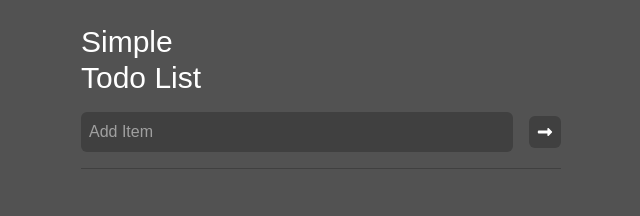
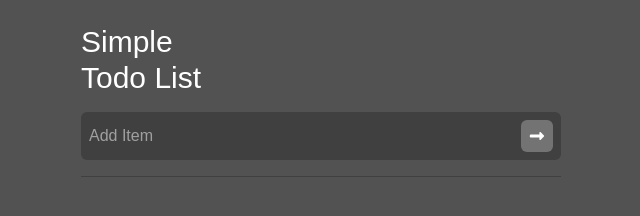
Before and after one commit to TavionK/Vanilla-JS-Todo-List-App, a website built with Vite: page index.html in a window 1280 px wide. Shown: the whole page, without its empty margins (319-959 px from the left). Built offline with nearby package versions, Linux system fonts and the light colour scheme.

Commit message:
"Refine input and button styling: adjust colors, remove input shadow class, and enhance button hover effects for cleaner UI"

```diff
--- a/index.html
+++ b/index.html
@@ -13,17 +13,19 @@
           Simple <br />
           Todo List
         </h1>
-        <div class="flex items-center gap-4 place-content-between rounded-md">
+        <div
+          class="flex items-center gap-4 place-content-between rounded-md bg-neutral-700 p-2"
+        >
           <input
             required
             type="text"
             id="todo-input"
             aria-label="Input item"
             placeholder="Add Item"
-            class="w-full p-2 rounded-md border-none outline-none bg-neutral-700 input-shadow"
+            class="w-full border-none"
           />
           <button
-            class="cursor-pointer bg-neutral-700 border-none p-2 rounded-md text-white hover:bg-neutral-800 ease-in-out duration-200 btn-shadow"
+            class="cursor-pointer bg-neutral-500 border-none p-2 rounded-md text-white hover:bg-neutral-600 ease-in-out duration-200"
             id="add-btn"
           >
             <svg
```
